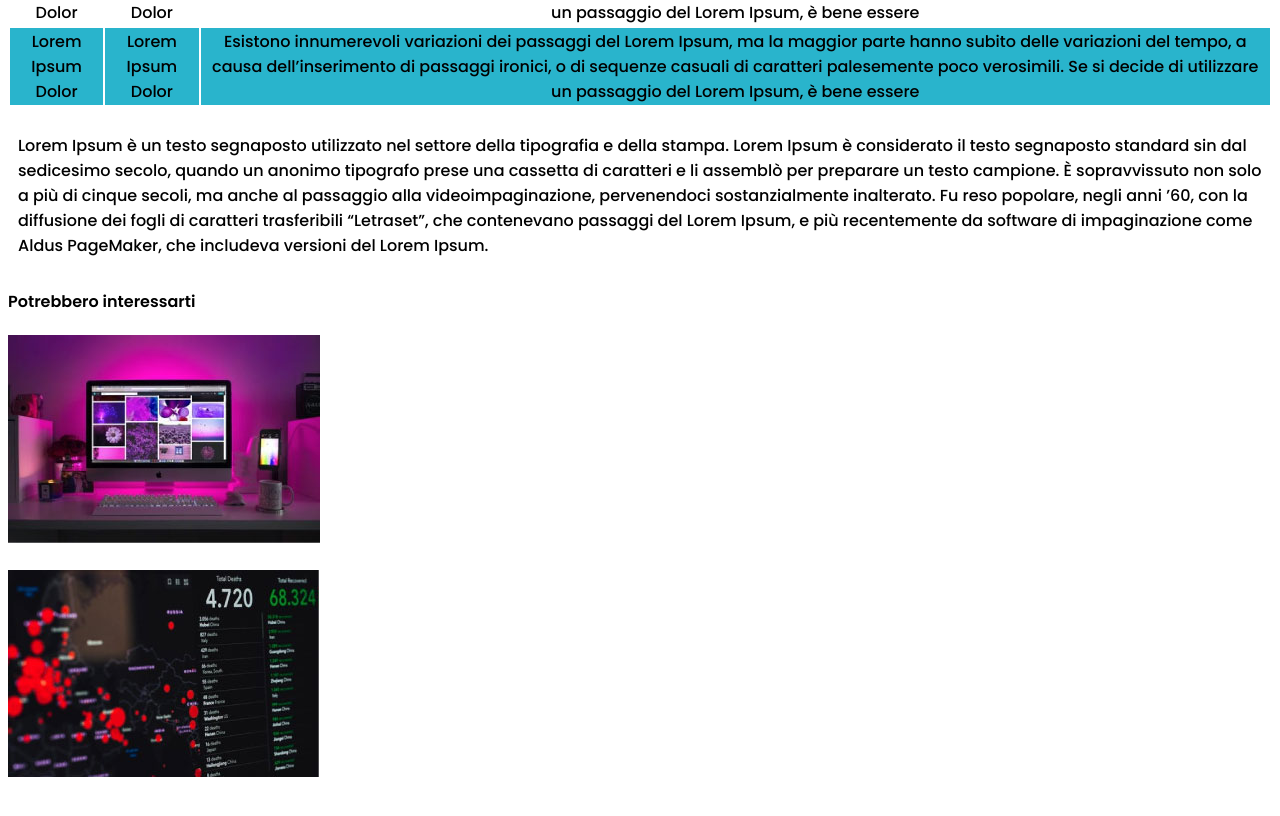
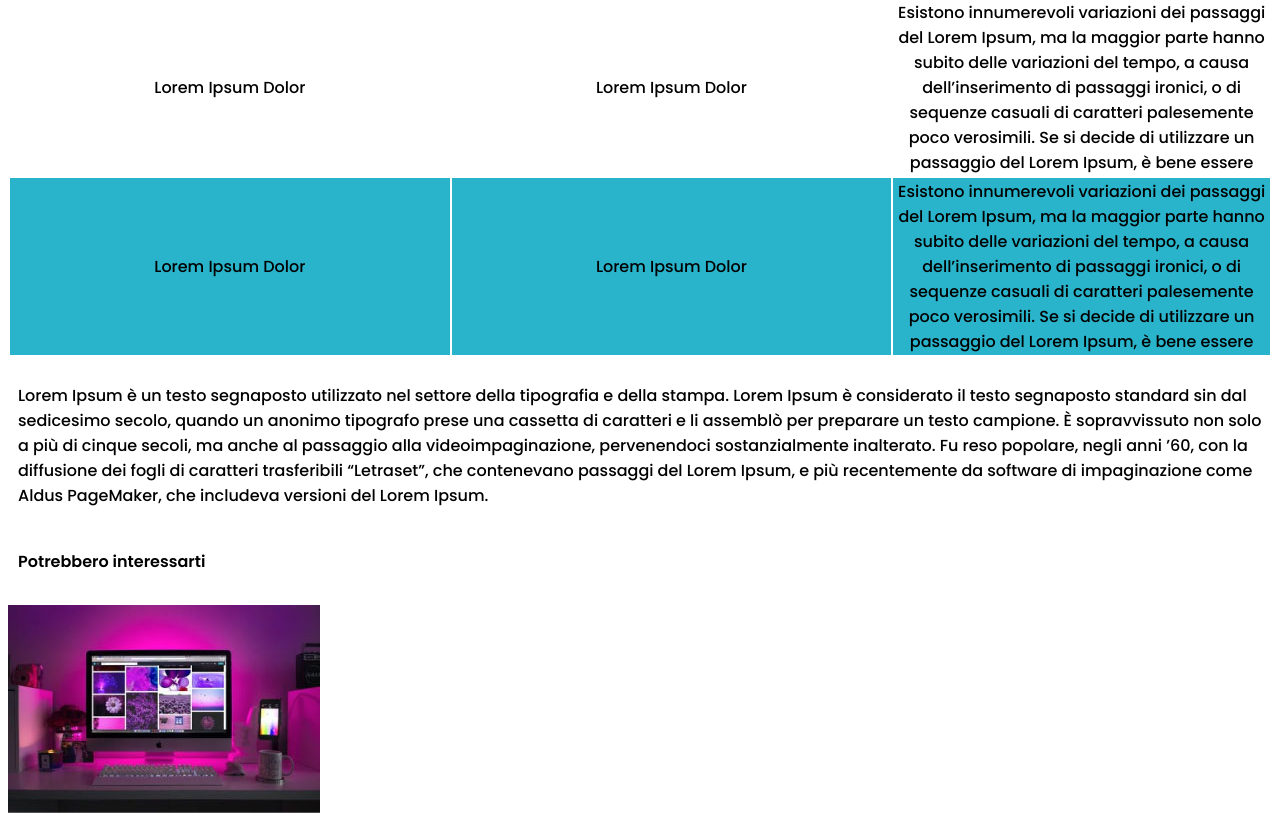
Before and after one commit to EngeneerProgram/The-Booleaners-Repo, a plain HTML site: page index.html in a window 1280 px wide. Shown: the part 1397-2213 px from the top of the page. Before the commit the page ends 2189 px from the top, so only its background shows below. Drawn offline with Linux system fonts and the light colour scheme.

Commit message:
Correzzione tabella

```diff
--- a/index.html
+++ b/index.html
@@ -41,17 +41,17 @@
         <tr class="blu-chiaro">
             <td>Lorem Ipsum Dolor</td>
             <td>Lorem Ipsum Dolor</td>
-            <td>Esistono innumerevoli variazioni dei passaggi del Lorem Ipsum, ma la maggior parte hanno subito delle variazioni del tempo, a causa dell’inserimento di passaggi ironici, o di sequenze casuali di caratteri palesemente poco verosimili. Se si decide di utilizzare un passaggio del Lorem Ipsum, è bene essere </td>
+            <td class="lungo">Esistono innumerevoli variazioni dei passaggi del Lorem Ipsum, ma la maggior parte hanno subito delle variazioni del tempo, a causa dell’inserimento di passaggi ironici, o di sequenze casuali di caratteri palesemente poco verosimili. Se si decide di utilizzare un passaggio del Lorem Ipsum, è bene essere </td>
         </tr>
         <tr>
             <td>Lorem Ipsum Dolor</td>
             <td>Lorem Ipsum Dolor</td>
-            <td>Esistono innumerevoli variazioni dei passaggi del Lorem Ipsum, ma la maggior parte hanno subito delle variazioni del tempo, a causa dell’inserimento di passaggi ironici, o di sequenze casuali di caratteri palesemente poco verosimili. Se si decide di utilizzare un passaggio del Lorem Ipsum, è bene essere</td>
+            <td class="lungo">Esistono innumerevoli variazioni dei passaggi del Lorem Ipsum, ma la maggior parte hanno subito delle variazioni del tempo, a causa dell’inserimento di passaggi ironici, o di sequenze casuali di caratteri palesemente poco verosimili. Se si decide di utilizzare un passaggio del Lorem Ipsum, è bene essere</td>
         </tr>
         <tr class="blu-chiaro">
             <td>Lorem Ipsum Dolor</td>
             <td>Lorem Ipsum Dolor</td>
-            <td>Esistono innumerevoli variazioni dei passaggi del Lorem Ipsum, ma la maggior parte hanno subito delle variazioni del tempo, a causa dell’inserimento di passaggi ironici, o di sequenze casuali di caratteri palesemente poco verosimili. Se si decide di utilizzare un passaggio del Lorem Ipsum, è bene essere </td>
+            <td class="lungo">Esistono innumerevoli variazioni dei passaggi del Lorem Ipsum, ma la maggior parte hanno subito delle variazioni del tempo, a causa dell’inserimento di passaggi ironici, o di sequenze casuali di caratteri palesemente poco verosimili. Se si decide di utilizzare un passaggio del Lorem Ipsum, è bene essere </td>
         </tr>
     </table>
 </section>
--- a/style.css
+++ b/style.css
@@ -50,3 +50,9 @@ table{
 .spazio{
     height: 20px;
 }
+h4{
+    padding:10px;
+}
+.lungo{
+  width: 30%;
+}
```
